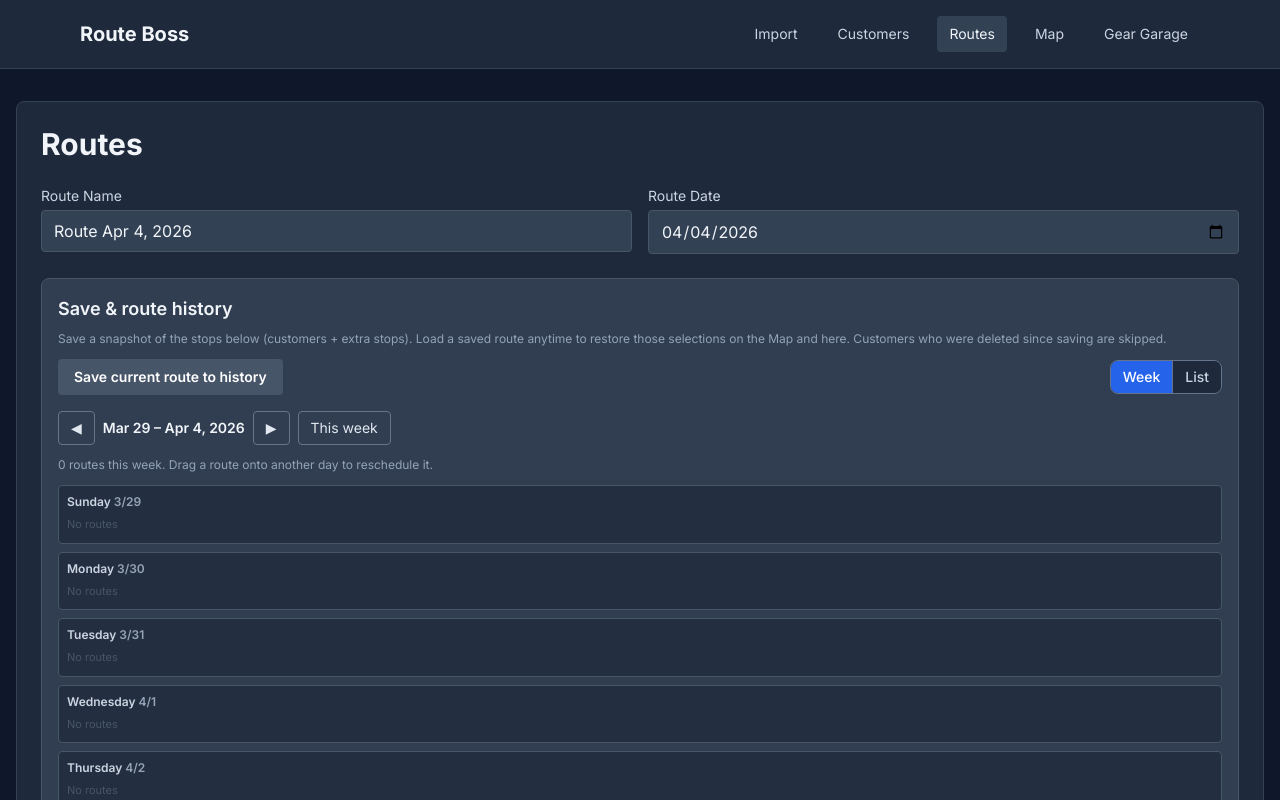
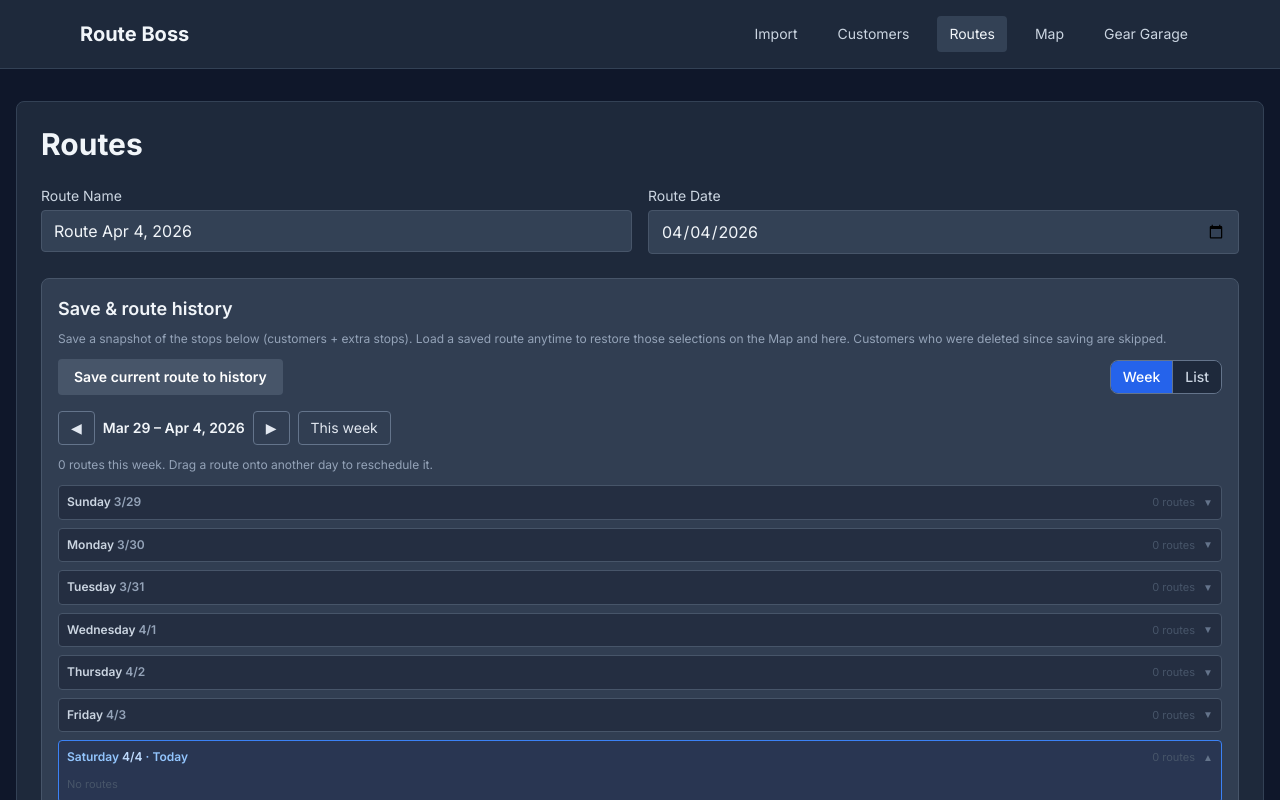
Before and after one commit to mikasr411/RouteBoss, a Next.js app: page /routes in a window 1280 px wide. Shown: the top 800 px of the page. Built offline with nearby package versions, Linux system fonts and the light colour scheme.

Commit message:
Make week planner days collapsible with per-day route lists
Co-authored-by: Cursor <cursoragent@cursor.com>

```diff
--- a/components/WeekRoutePlanner.tsx
+++ b/components/WeekRoutePlanner.tsx
@@ -27,6 +27,19 @@ export default function WeekRoutePlanner({ onUseRoute }: Props) {
   const [weekAnchor, setWeekAnchor] = useState<Date>(() => new Date());
   const [dragRouteId, setDragRouteId] = useState<string | null>(null);
   const [dragOverDay, setDragOverDay] = useState<string | null>(null);
+  /** Days whose route list is expanded; today starts open */
+  const [expandedDays, setExpandedDays] = useState<Set<string>>(
+    () => new Set([format(new Date(), "yyyy-MM-dd")])
+  );
+
+  const toggleDay = (dateKey: string) => {
+    setExpandedDays((prev) => {
+      const next = new Set(prev);
+      if (next.has(dateKey)) next.delete(dateKey);
+      else next.add(dateKey);
+      return next;
+    });
+  };
 
   const weekDays = useMemo(() => {
     const start = startOfWeek(weekAnchor);
@@ -126,13 +139,14 @@ export default function WeekRoutePlanner({ onUseRoute }: Props) {
         . Drag a route onto another day to reschedule it.
       </p>
 
-      {/* Days as a vertical list */}
+      {/* Days as collapsible rows */}
       <div className="space-y-2">
         {weekDays.map((day) => {
           const dateKey = format(day, "yyyy-MM-dd");
           const dayRoutes = savedRoutesByDate.get(dateKey) ?? [];
           const today = isToday(day);
           const isDropTarget = dragOverDay === dateKey && dragRouteId !== null;
+          const expanded = expandedDays.has(dateKey) || isDropTarget;
           return (
             <div
               key={dateKey}
@@ -146,7 +160,7 @@ export default function WeekRoutePlanner({ onUseRoute }: Props) {
                 if (dragOverDay === dateKey) setDragOverDay(null);
               }}
               onDrop={(e) => handleDropOnDay(e, dateKey)}
-              className={`rounded border p-2 transition-colors ${
+              className={`rounded border transition-colors ${
                 isDropTarget
                   ? "border-amber-400 bg-amber-900/20"
                   : today
@@ -154,7 +168,12 @@ export default function WeekRoutePlanner({ onUseRoute }: Props) {
                     : "border-slate-600 bg-slate-800/70"
               }`}
             >
-              <div className="flex items-center justify-between mb-1">
+              <button
+                type="button"
+                onClick={() => toggleDay(dateKey)}
+                aria-expanded={expanded}
+                className="w-full flex items-center justify-between gap-2 px-2 py-2 text-left"
+              >
                 <span
                   className={`text-xs font-semibold ${
                     today ? "text-blue-300" : "text-slate-300"
@@ -166,18 +185,27 @@ export default function WeekRoutePlanner({ onUseRoute }: Props) {
                   </span>
                   {today ? " · Today" : ""}
                 </span>
-                {dayRoutes.length > 0 && (
-                  <span className="text-[11px] text-slate-500">
+                <span className="flex items-center gap-2 shrink-0">
+                  <span
+                    className={`text-[11px] ${
+                      dayRoutes.length > 0 ? "text-slate-300" : "text-slate-600"
+                    }`}
+                  >
                     {dayRoutes.length} route{dayRoutes.length !== 1 ? "s" : ""}
                   </span>
-                )}
-              </div>
+                  <span className="text-slate-500 text-[10px]">
+                    {expanded ? "▲" : "▼"}
+                  </span>
+                </span>
+              </button>
 
-              {dayRoutes.length === 0 ? (
-                <div className="text-[11px] text-slate-600 py-0.5">
-                  {isDropTarget ? "Drop here" : "No routes"}
-                </div>
-              ) : (
+              {expanded && (
+                <div className="px-2 pb-2">
+                  {dayRoutes.length === 0 ? (
+                    <div className="text-[11px] text-slate-600 py-0.5">
+                      {isDropTarget ? "Drop here" : "No routes"}
+                    </div>
+                  ) : (
                 <ul className="space-y-1.5">
                   {dayRoutes.map((r) => {
                     const n = r.customerIds.length + r.manualStops.length;
@@ -253,6 +281,8 @@ export default function WeekRoutePlanner({ onUseRoute }: Props) {
                     );
                   })}
                 </ul>
+                  )}
+                </div>
               )}
             </div>
           );
```
